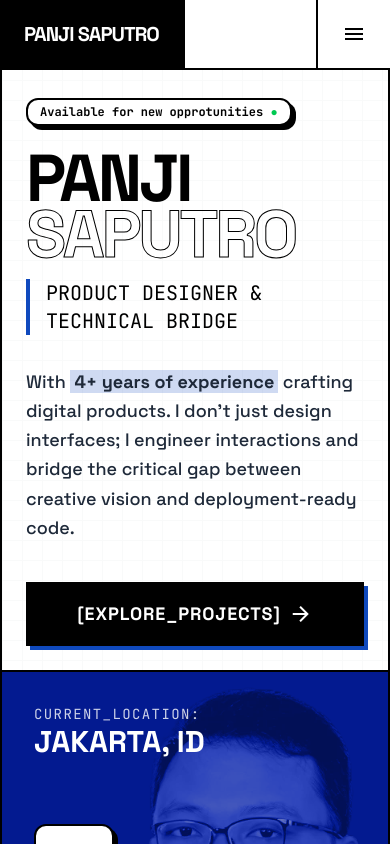
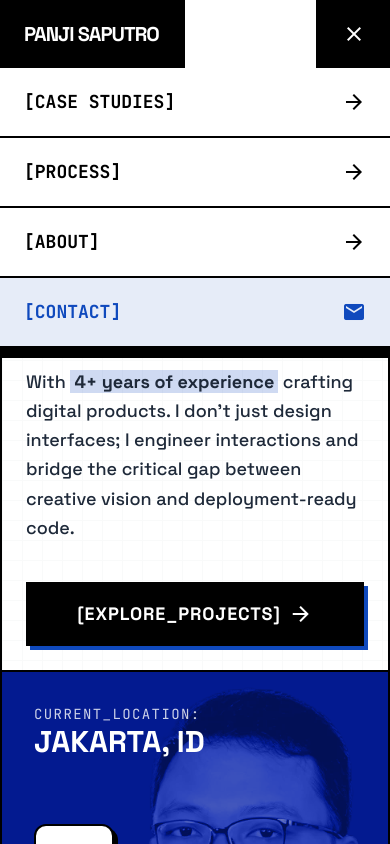
Before and after one commit to panjisap0805/Portfolio-Brutalist, a Next.js app: page / in a window 390 px wide. Both pictures are taken after a click on the button "menu". Shown: the top 844 px of the page. Built offline with nearby package versions, Linux system fonts and the light colour scheme.

Commit message:
add list menu

```diff
--- a/components/layout/Navbar.js
+++ b/components/layout/Navbar.js
@@ -1,9 +1,12 @@
 import Link from 'next/link';
+import { useState } from 'react';
 
 export default function Navbar() {
+  const [isOpen, setIsOpen] = useState(false);
+
   return (
     <nav className="fixed top-0 w-full z-50 bg-background-light border-b-2 border-black">
-      <div className="max-w-[1440px] mx-auto flex justify-between items-stretch">
+      <div className="max-w-[1440px] mx-auto flex justify-between items-stretch relative bg-background-light z-50">
         <div className="flex items-center px-6 py-5 border-r-2 border-black bg-black text-white hover:bg-primary transition-colors duration-300">
           <Link className="text-xl font-bold tracking-tighter uppercase" href="/">PANJI SAPUTRO</Link>
         </div>
@@ -15,10 +18,30 @@ export default function Navbar() {
           <Link className="flex items-center px-6 border-l-2 border-black bg-primary/10 hover:bg-primary hover:text-white transition-all duration-200 font-bold text-primary" href="/#contact">[CONTACT]</Link>
         </div>
 
-        <button className="md:hidden flex items-center px-6 border-l-2 border-black">
-          <span className="material-icons">menu</span>
+        <button
+          className={`md:hidden flex items-center px-6 border-l-2 border-black hover:bg-black hover:text-white transition-colors ${isOpen ? 'bg-black text-white' : ''}`}
+          onClick={() => setIsOpen(!isOpen)}
+        >
+          <span className="material-icons">{isOpen ? 'close' : 'menu'}</span>
         </button>
       </div>
+
+      {isOpen && (
+        <div className="md:hidden absolute top-full left-0 w-full bg-background-light border-b-2 border-black flex flex-col font-mono text-lg z-40 shadow-[0_10px_0_0_rgba(0,0,0,1)]">
+          <Link href="/#work" onClick={() => setIsOpen(false)} className="px-6 py-5 border-b-2 border-black hover:bg-black hover:text-white transition-colors font-bold flex justify-between items-center">
+            [CASE STUDIES] <span className="material-icons">arrow_forward</span>
+          </Link>
+          <Link href="/#process" onClick={() => setIsOpen(false)} className="px-6 py-5 border-b-2 border-black hover:bg-black hover:text-white transition-colors font-bold flex justify-between items-center">
+            [PROCESS] <span className="material-icons">arrow_forward</span>
+          </Link>
+          <Link href="/#about" onClick={() => setIsOpen(false)} className="px-6 py-5 border-b-2 border-black hover:bg-black hover:text-white transition-colors font-bold flex justify-between items-center">
+            [ABOUT] <span className="material-icons">arrow_forward</span>
+          </Link>
+          <Link href="/#contact" onClick={() => setIsOpen(false)} className="px-6 py-5 bg-primary/10 text-primary hover:bg-primary hover:text-white transition-colors font-bold flex justify-between items-center">
+            [CONTACT] <span className="material-icons text-xl">email</span>
+          </Link>
+        </div>
+      )}
     </nav>
   );
 }
```
